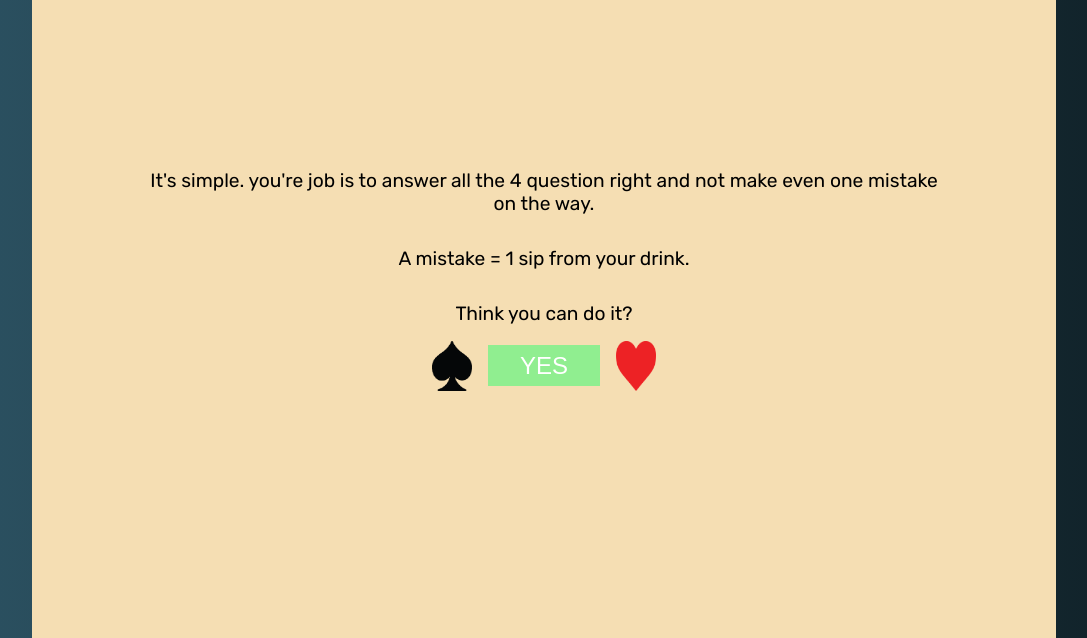
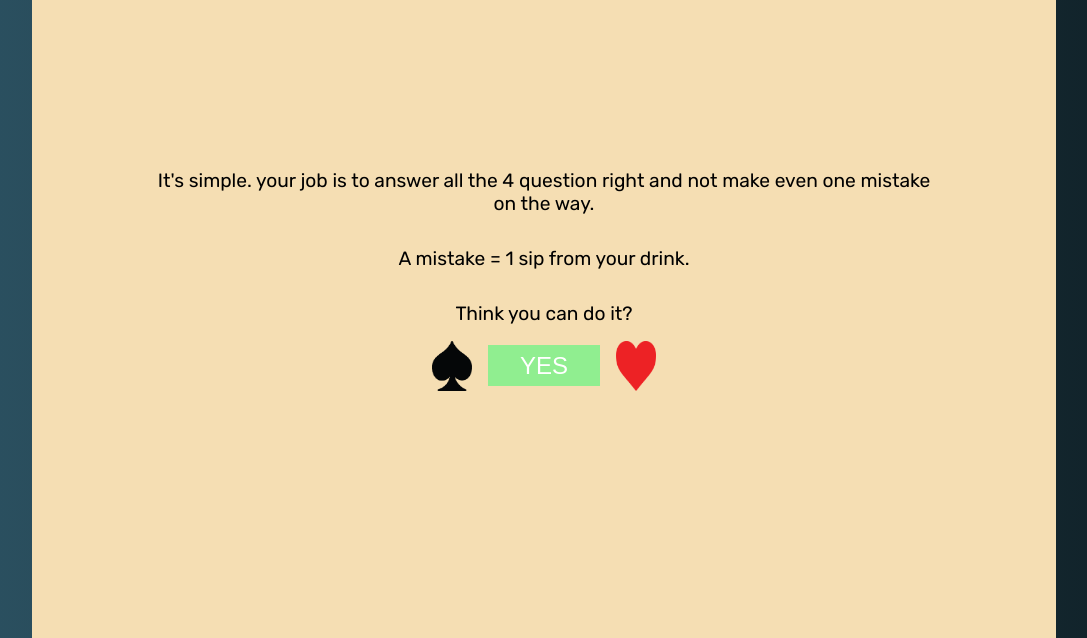
Before and after one commit to Emiltayeb/theBusDriver, a plain HTML site: page index.html in a window 1280 px wide. Shown: the part 162-800 px from the top of the page, without its empty margins (96-1183 px from the left). Drawn offline with Linux system fonts and the light colour scheme.

Commit message:
fixed your

```diff
--- a/index.html
+++ b/index.html
@@ -21,7 +21,7 @@
       <h1>Welcome To The Bus-Driver!</h1>
       <div class="content">
         <p>
-          It's simple. you're job is to answer all the 4 question right and not
+          It's simple. your job is to answer all the 4 question right and not
           make even one mistake on the way.
         </p>
         <p>
```
